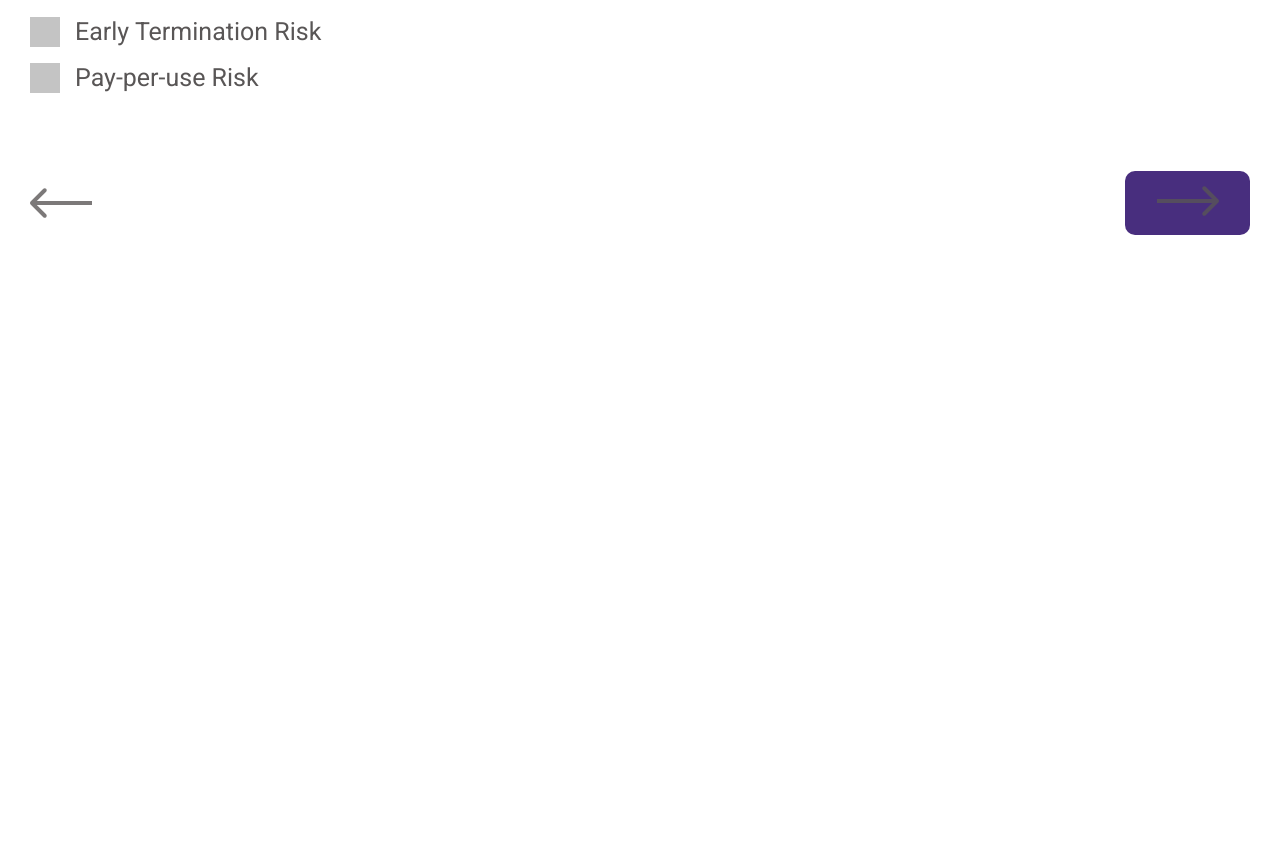
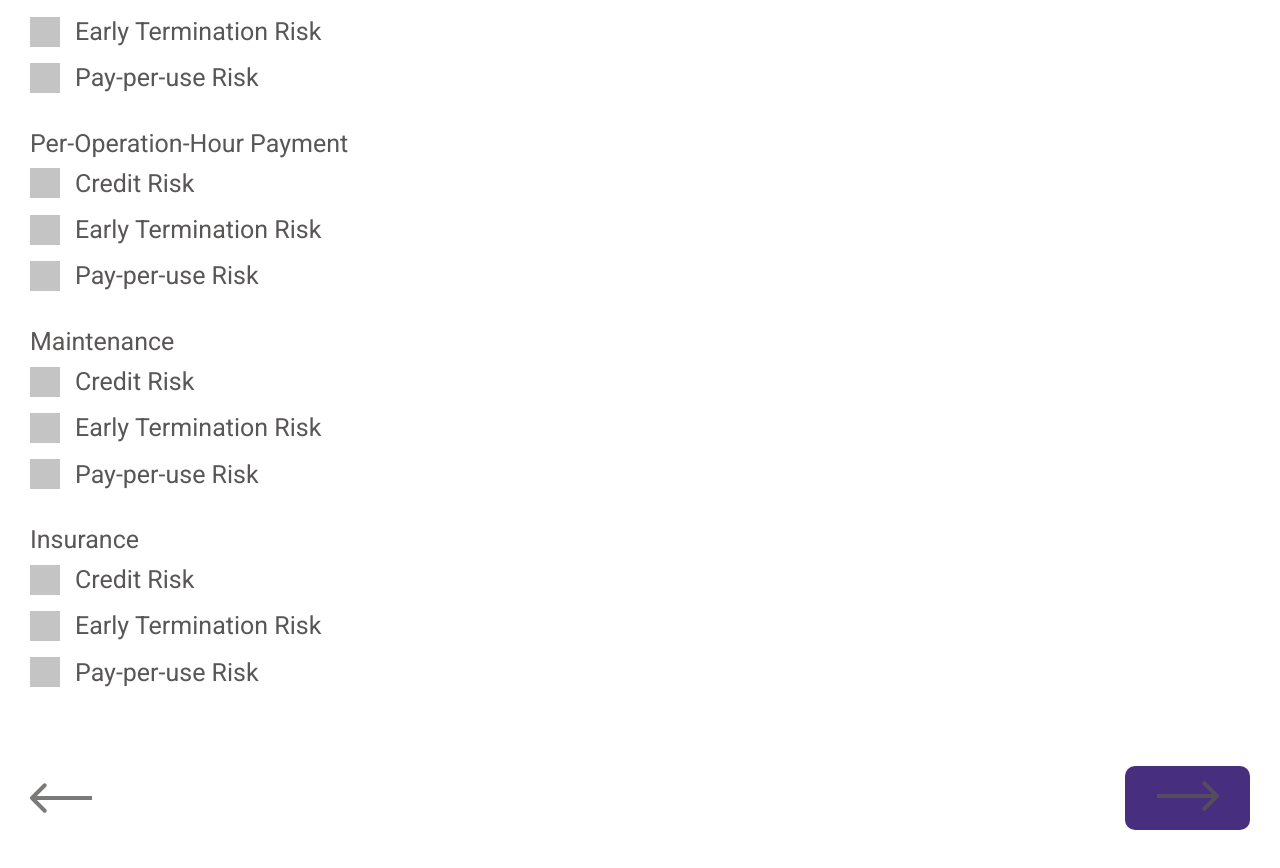
Before and after one commit to yuchiko/vue-payment-flow, a Vue app: page / in a window 1280 px wide. Shown: the part 1320-2188 px from the top of the page. Before the commit the page ends 1595 px from the top, so only its background shows below. Built offline with nearby package versions, Linux system fonts and the light colour scheme; what vue-currency-input would draw is missing.

Commit message:
complete with fund tab

```diff
--- a/src/components/Tab/items/FundTab.vue
+++ b/src/components/Tab/items/FundTab.vue
@@ -98,6 +98,87 @@
           <Checkbox
             v-model="risk_table_monthly_instalment_pay_per_use_risk"
             :current-value="risk_table_monthly_instalment_pay_per_use_risk"
+            label="Pay-per-use Risk"
+          />
+        </div>
+      </div>
+      <div class="group-numeric">
+        <div class="group-numeric__heading">Per-Operation-Hour Payment</div>
+        <div class="group-numeric__item">
+          <Checkbox
+            v-model="risk_table_per_operation_hour_payment_credit_risk"
+            :current-value="risk_table_per_operation_hour_payment_credit_risk"
+            id="risk_table_per_operation_hour_payment_credit_risk"
+            label="Credit Risk"
+          />
+        </div>
+        <div class="group-numeric__item">
+          <Checkbox
+            v-model="risk_table_per_operation_hour_payment_early_termination_risk"
+            :current-value="risk_table_per_operation_hour_payment_early_termination_risk"
+            id="risk_table_per_operation_hour_payment_early_termination_risk"
+            label="Early Termination Risk"
+          />
+        </div>
+        <div class="group-numeric__item">
+          <Checkbox
+            v-model="risk_table_per_operation_hour_payment_pay_per_use_risk"
+            :current-value="risk_table_per_operation_hour_payment_pay_per_use_risk"
+            id="risk_table_per_operation_hour_payment_pay_per_use_risk"
+            label="Pay-per-use Risk"
+          />
+        </div>
+      </div>
+      <div class="group-numeric">
+        <div class="group-numeric__heading">Maintenance</div>
+        <div class="group-numeric__item">
+          <Checkbox
+            v-model="risk_table_maintenance_credit_risk"
+            :current-value="risk_table_maintenance_credit_risk"
+            id="risk_table_maintenance_credit_risk"
+            label="Credit Risk"
+          />
+        </div>
+        <div class="group-numeric__item">
+          <Checkbox
+            v-model="risk_table_maintenance_early_termination_risk"
+            :current-value="risk_table_maintenance_early_termination_risk"
+            id="risk_table_maintenance_early_termination_risk"
+            label="Early Termination Risk"
+          />
+        </div>
+        <div class="group-numeric__item">
+          <Checkbox
+            v-model="risk_table_maintenance_pay_per_use_risk"
+            :current-value="risk_table_maintenance_pay_per_use_risk"
+            id="risk_table_maintenance_pay_per_use_risk"
+            label="Pay-per-use Risk"
+          />
+        </div>
+      </div>
+      <div class="group-numeric">
+        <div class="group-numeric__heading">Insurance</div>
+        <div class="group-numeric__item">
+          <Checkbox
+            v-model="risk_table_insurance_credit_risk"
+            :current-value="risk_table_insurance_credit_risk"
+            id="risk_table_insurance_credit_risk"
+            label="Credit Risk"
+          />
+        </div>
+        <div class="group-numeric__item">
+          <Checkbox
+            v-model="risk_table_insurance_early_termination_risk"
+            :current-value="risk_table_insurance_early_termination_risk"
+            id="risk_table_insurance_early_termination_risk"
+            label="Early Termination Risk"
+          />
+        </div>
+        <div class="group-numeric__item">
+          <Checkbox
+            v-model="risk_table_insurance_pay_per_use_risk"
+            :current-value="risk_table_insurance_pay_per_use_risk"
+            id="risk_table_insurance_pay_per_use_risk"
             label="Pay-per-use Risk"
           />
         </div>
@@ -296,6 +377,114 @@ export default {
         });
       },
     },
+    risk_table_per_operation_hour_payment_credit_risk: {
+      get() {
+        return this.$store.state.paymentForm
+          .risk_table_per_operation_hour_payment_credit_risk;
+      },
+      set(value) {
+        this.$store.commit("UPDATE_FORM_FIELD", {
+          fieldName: "risk_table_per_operation_hour_payment_credit_risk",
+          value,
+        });
+      },
+    },
+    risk_table_per_operation_hour_payment_early_termination_risk: {
+      get() {
+        return this.$store.state.paymentForm
+          .risk_table_per_operation_hour_payment_early_termination_risk;
+      },
+      set(value) {
+        this.$store.commit("UPDATE_FORM_FIELD", {
+          fieldName: "risk_table_per_operation_hour_payment_early_termination_risk",
+          value,
+        });
+      },
+    },
+    risk_table_per_operation_hour_payment_pay_per_use_risk: {
+      get() {
+        return this.$store.state.paymentForm
+          .risk_table_per_operation_hour_payment_pay_per_use_risk;
+      },
+      set(value) {
+        this.$store.commit("UPDATE_FORM_FIELD", {
+          fieldName: "risk_table_per_operation_hour_payment_pay_per_use_risk",
+          value,
+        });
+      },
+    },
+    risk_table_maintenance_credit_risk: {
+      get() {
+        return this.$store.state.paymentForm
+          .risk_table_maintenance_credit_risk;
+      },
+      set(value) {
+        this.$store.commit("UPDATE_FORM_FIELD", {
+          fieldName: "risk_table_maintenance_credit_risk",
+          value,
+        });
+      },
+    },
+    risk_table_maintenance_early_termination_risk: {
+      get() {
+        return this.$store.state.paymentForm
+          .risk_table_maintenance_early_termination_risk;
+      },
+      set(value) {
+        this.$store.commit("UPDATE_FORM_FIELD", {
+          fieldName: "risk_table_maintenance_early_termination_risk",
+          value,
+        });
+      },
+    },
+    risk_table_maintenance_pay_per_use_risk: {
+      get() {
+        return this.$store.state.paymentForm
+          .risk_table_maintenance_pay_per_use_risk;
+      },
+      set(value) {
+        this.$store.commit("UPDATE_FORM_FIELD", {
+          fieldName: "risk_table_maintenance_pay_per_use_risk",
+          value,
+        });
+      },
+    },
+    risk_table_insurance_credit_risk: {
+      get() {
+        return this.$store.state.paymentForm
+          .risk_table_insurance_credit_risk;
+      },
+      set(value) {
+        this.$store.commit("UPDATE_FORM_FIELD", {
+          fieldName: "risk_table_insurance_credit_risk",
+          value,
+        });
+      },
+    },
+    risk_table_insurance_early_termination_risk: {
+      get() {
+        return this.$store.state.paymentForm
+          .risk_table_insurance_early_termination_risk;
+      },
+      set(value) {
+        this.$store.commit("UPDATE_FORM_FIELD", {
+          fieldName: "risk_table_insurance_early_termination_risk",
+          value,
+        });
+      },
+    },
+    risk_table_insurance_pay_per_use_risk: {
+      get() {
+        return this.$store.state.paymentForm
+          .risk_table_insurance_pay_per_use_risk;
+      },
+      set(value) {
+        this.$store.commit("UPDATE_FORM_FIELD", {
+          fieldName: "risk_table_insurance_pay_per_use_risk",
+          value,
+        });
+      },
+    },
   },
 };
 </script>
@@ -317,6 +506,8 @@ export default {
 }
 
 .group-numeric {
+  margin-bottom: 30px;
+
   &__heading {
     margin-top: 10px;
   }
--- a/src/components/form/Checkbox.vue
+++ b/src/components/form/Checkbox.vue
@@ -3,13 +3,13 @@
     <input
         class="custom-checkbox"
         type="checkbox"
-        :id="'ch-' + label"
+        :id="componentId"
         :name="currentValue"
         :currentValue="currentValue"
         :checked="currentValue"
         v-bind="$attrs" v-on="parentListeners"
     />
-    <label :for="'ch-' + label">{{label}}</label>
+    <label :for="componentId">{{label}}</label>
   </div>
 </template>
 
@@ -19,9 +19,13 @@ export default {
   name: "Checkbox",
   props: {
     label: String,
-    currentValue: [Boolean, Event]
+    currentValue: [Boolean, Event],
+    id: String,
   },
   computed: {
+    componentId() {
+      return this.id ? this.id : 'ch' + this.label;
+    },
     parentListeners: function() {
       // var vm = this;
       return Object.assign({}, this.$listeners);
--- a/src/store/modules/payment_form.js
+++ b/src/store/modules/payment_form.js
@@ -37,6 +37,12 @@ const state = () => ({
   risk_table_per_operation_hour_payment_credit_risk: false,
   risk_table_per_operation_hour_payment_early_termination_risk: false,
   risk_table_per_operation_hour_payment_pay_per_use_risk: false,
+  risk_table_maintenance_credit_risk: false,
+  risk_table_maintenance_early_termination_risk: false,
+  risk_table_maintenance_pay_per_use_risk: false,
+  risk_table_insurance_credit_risk: false,
+  risk_table_insurance_early_termination_risk: false,
+  risk_table_insurance_pay_per_use_risk: false,
   time_fee: null,
   pay_per_use_fee: null,
   contract_duration: null,
```
